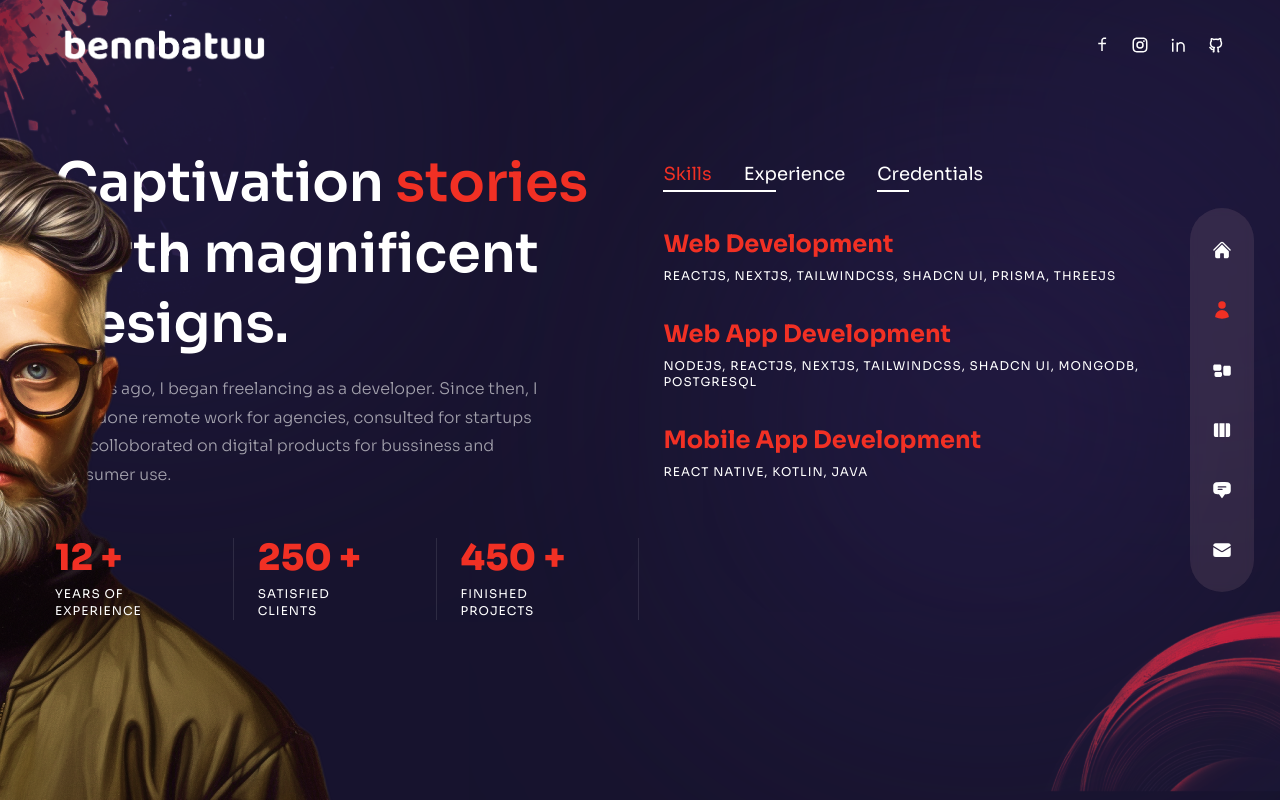
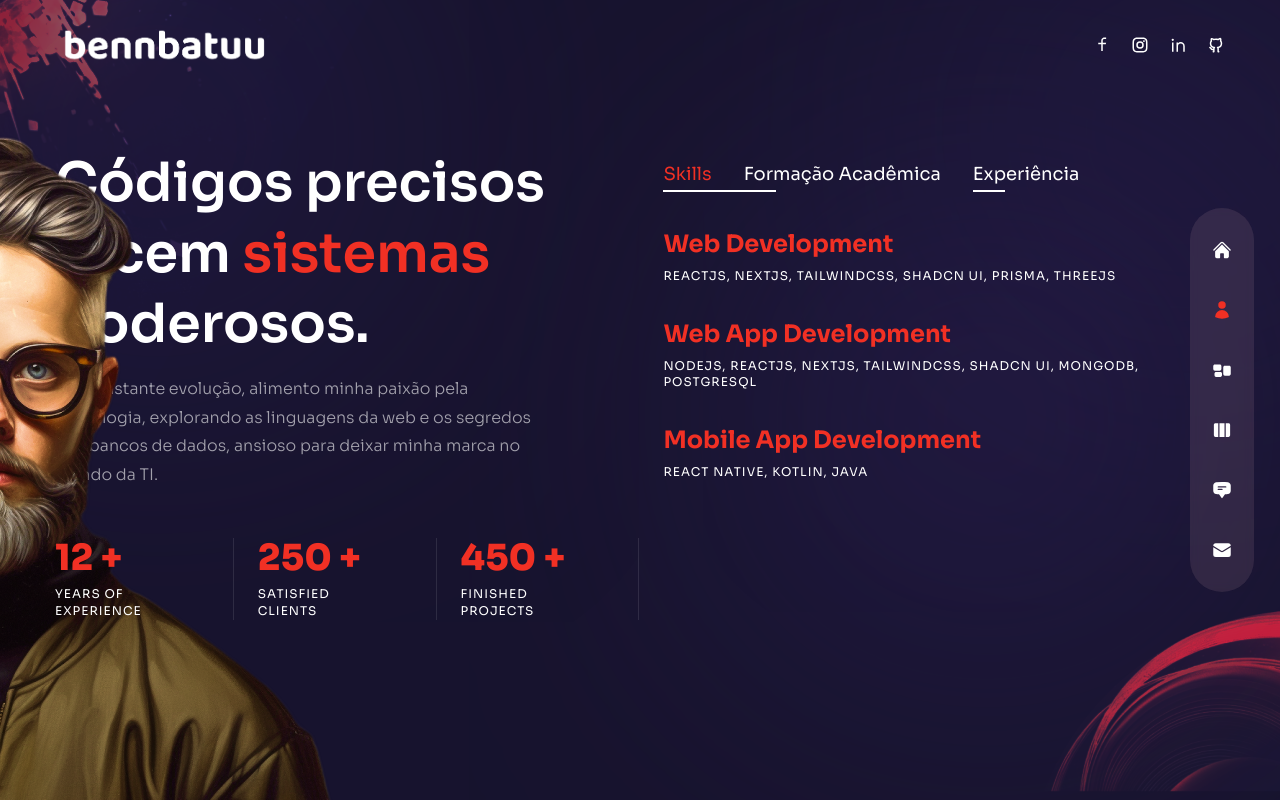
Before and after one commit to wpsdigital/Portfolio, a Next.js app: page /about in a window 1280 px wide. Built offline with nearby package versions, Linux system fonts and the light colour scheme.

Commit message:
Update index.js

```diff
--- a/pages/about/index.js
+++ b/pages/about/index.js
@@ -24,49 +24,50 @@ const aboutData = [
     ],
   },
   {
-    title: 'experience',
+    title: 'Formação acadêmica',
     info: [
       {
-        title: 'PHP  Developer',
-        company: 'Grafil',
-        stage: '2017 - 2017',
-        status: 'intern'
+        title: 'Análise e Desenvolvimento de Sistemas',
+        company: 'Centro Universitário Senac-SP',
+        stage: '2024 - 2026',
+        status: ''
       },
       {
-        title: 'Full Stack Developer',
-        company: '1010İstanbul & Sosyal Medya Kampüsü',
-        stage: '2019 - 2021',
-        status: 'full time'
+        title: 'Python Data Analytics - DIO',
+        company: 'DIO',
+        stage: 'Abril de 2024 - 68 horas.',
+        status: ''
 
       },
       {
-        title: 'Mid-Level PHP Developer',
-        company: 'Realtor Global',
-        stage: '2023 - (Current)',
-        status: 'full time'
+        title: 'Python Essentials 1 ',
+        company: 'Cisco Networking Academy',
+        stage: 'Abril de 2024',
+        status: ''
       },
     ],
   },
   {
-    title: 'credentials',
+    title: 'experiência',
     info: [
       {
-        title: 'Web Development',
-        company: 'High School, TR',
-        stage: '2015',
+        title: 'Analista de Mídia e Monitoramento de Clipping',
+        company: 'Info Clipping',
+        stage: '2010 - 2022',
       },
       {
-        title: 'Computer Programming',
-        company: 'Associate Degree - TR',
-        stage: '2017',
+        title: '',
+        company: '',
+        stage: '',
       },
       {
-        title: 'Computer Engineering',
-        company: 'Bachelor`s Degree - TR',
-        stage: '2023',
+        title: '',
+        company: '',
+        stage: '',
       },
     ],
   },
+
 ];
 
 const About = () => {
@@ -89,7 +90,7 @@ const About = () => {
             animate="show"
             exit="hidden"
             className='h2'>
-            Captivation <span className='text-accent'>stories</span> birth magnificent designs.
+            Códigos precisos tecem <span className='text-accent'>sistemas</span> poderosos.
           </motion.h2>
           <motion.p
             variants={fadeIn('right', 0.4)}
@@ -97,7 +98,7 @@ const About = () => {
             animate="show"
             exit="hidden"
             className='max-w-[500px] mx-auto xl:mx-0 mb-6 xl:mb-12 px-2 xl:px-0'>
-            12 years ago, I began freelancing as a developer. Since then, I have done remote work for agencies, consulted for startups and colloborated on digital products for bussiness and consumer use.
+            Em constante evolução, alimento minha paixão pela tecnologia, explorando as linguagens da web e os segredos dos bancos de dados, ansioso para deixar minha marca no mundo da TI.
           </motion.p>
           <motion.div
           variants={fadeIn('right', 0.6)}
```
